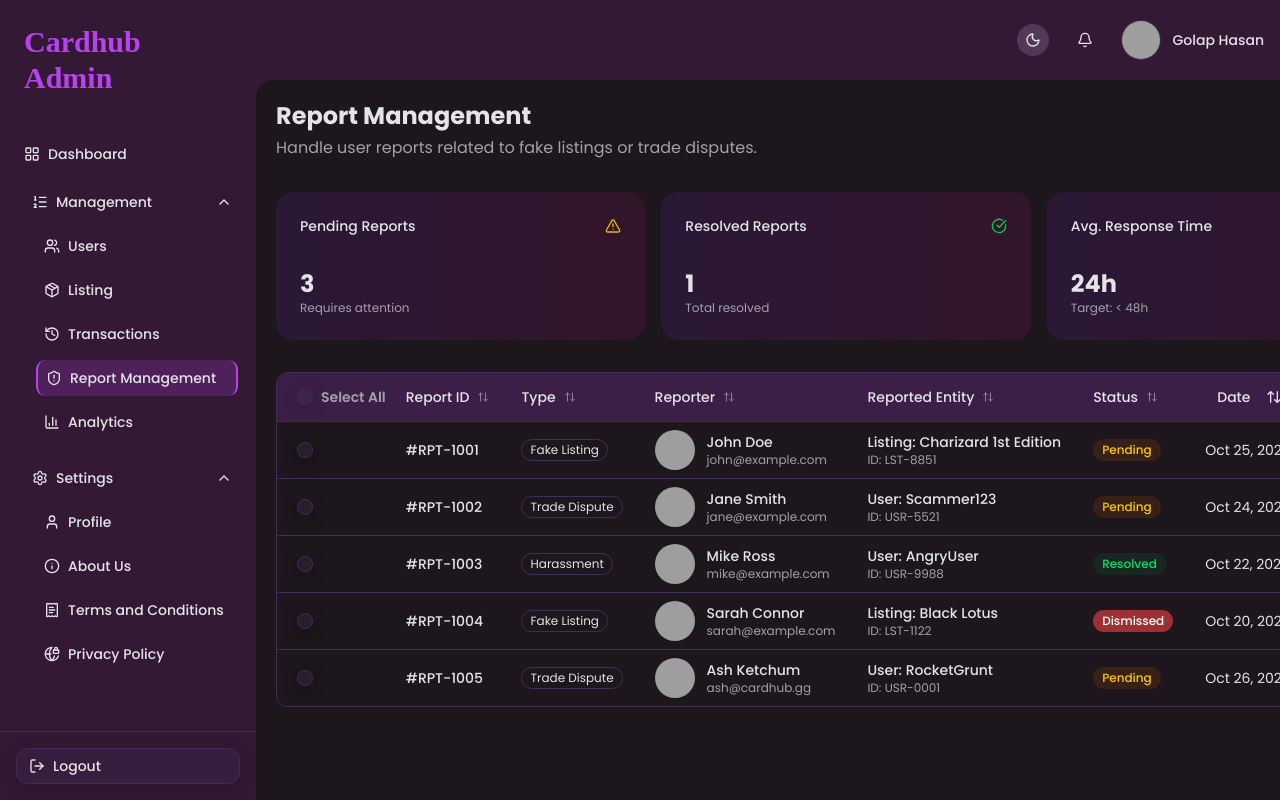
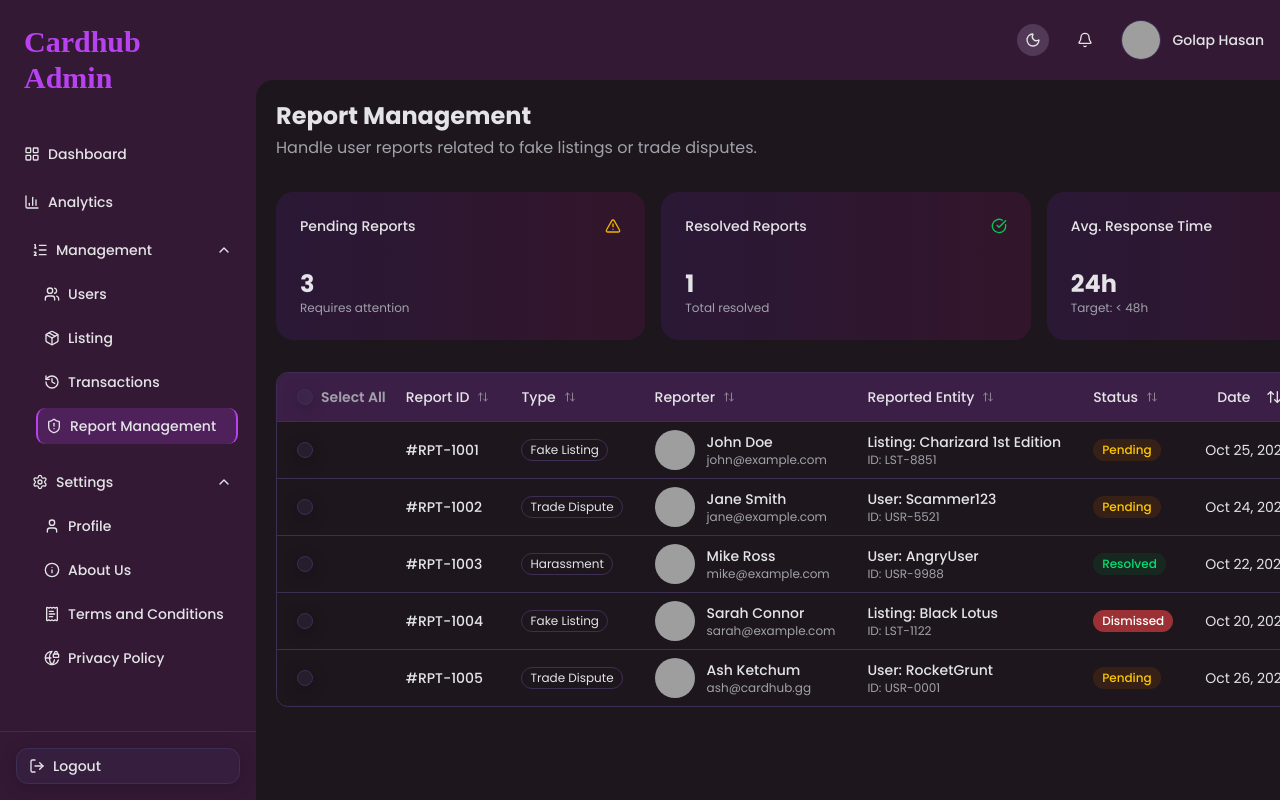
Before and after one commit to nurulla-hasan/cardhub-admin, a React (Vite) app: page /report-management in a window 1280 px wide. Shown: the top 800 px of the page. Built offline with nearby package versions, Linux system fonts and the light colour scheme; grey boxes are pictures that could not be loaded; a web font is replaced by a local one.

Commit message:
feat(sidebar): add Analytics to navigation items

```diff
--- a/src/components/common/sidebar.tsx
+++ b/src/components/common/sidebar.tsx
@@ -49,16 +49,19 @@ const Sidebar = ({
   }, [location, isSidebarOpen, setIsSidebarOpen]);
 
   const navItems = useMemo(
-    () => [{ name: "Dashboard", icon: LayoutGrid, href: "/" }],
+    () => [
+      { name: "Dashboard", icon: LayoutGrid, href: "/" },
+      { name: "Analytics", icon: BarChart3, href: "/transaction-reports" }
+    ],
     [],
   );
 
   const managementItems = [
+
     { name: "Users", icon: Users, href: "/user-management" },
     { name: "Listing", icon: Package, href: "/listing-management" },
     { name: "Transactions", icon: History, href: "/transactions" },
     { name: "Report Management", icon: ShieldAlert, href: "/report-management" },
-    { name: "Analytics", icon: BarChart3, href: "/transaction-reports" },
   ];
 
   const settingsSubItems = useMemo(
```
